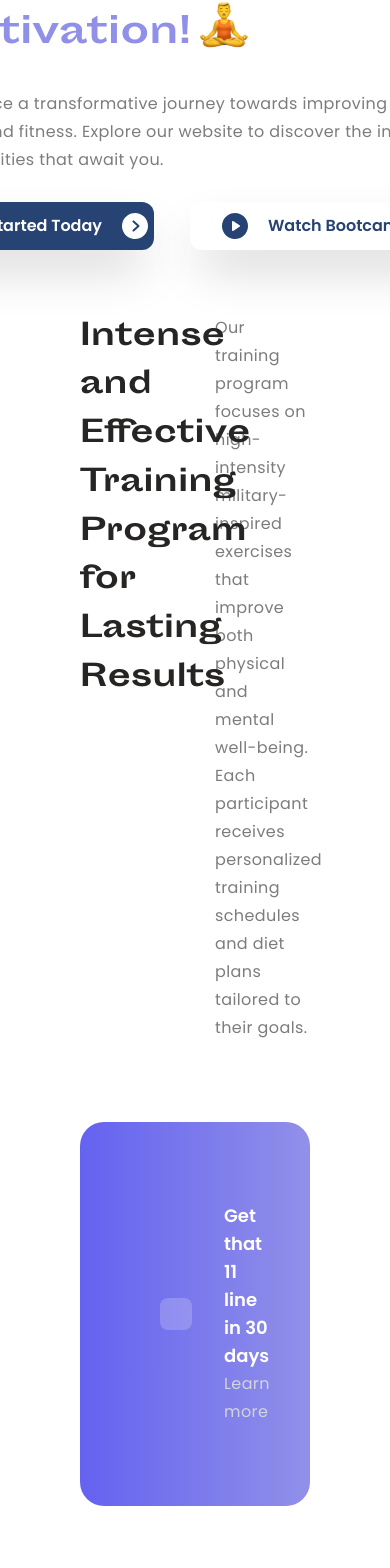
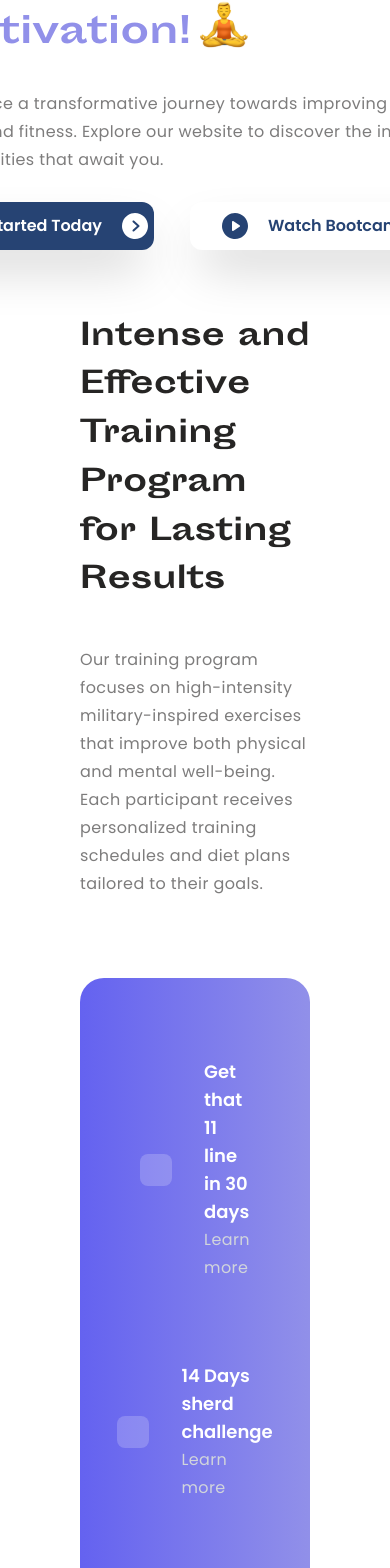
Before and after one commit to sohanemon/helsia-bootcamp, a Next.js app: page / in a window 390 px wide. Shown: the part 410-1978 px from the top of the page. Built offline with nearby package versions, Linux system fonts and the light colour scheme.

Commit message:
Jun 15, 2023, 3:53 PM

```diff
--- a/src/app/challenges.tsx
+++ b/src/app/challenges.tsx
@@ -3,7 +3,7 @@ import Image from 'next/image';
 
 export default function Challenges() {
   return (
-    <section className='flex items-center justify-between gap-20 p-20 my-20 bg-gradient-to-r from-themeIndigo-dark to-themeIndigo-light rounded-3xl'>
+    <section className='flex items-center justify-between gap-20 p-20 my-20 max-sm:flex-col bg-gradient-to-r from-themeIndigo-dark to-themeIndigo-light rounded-3xl'>
       {data.map((el) => (
         <div key={el.text} className='flex items-center gap-8'>
           <div className='p-4 rounded-lg bg-white/20'>
--- a/src/app/get-in-touch.tsx
+++ b/src/app/get-in-touch.tsx
@@ -7,7 +7,7 @@ export default function GetInTouch() {
       <h1 className='mb-4 -mt-10 text-4xl leading-normal text-center text-white font-grot '>
         Get In Touch
       </h1>
-      <div className='flex items-center justify-between text-white'>
+      <div className='flex items-center justify-between text-white max-sm:flex-col'>
         {data.map((el) => (
           <div key={el.title} className='flex items-center gap-6'>
             <div className='p-5 rounded-2xl bg-white/20'>
--- a/src/app/intense-&-effective.tsx
+++ b/src/app/intense-&-effective.tsx
@@ -3,7 +3,7 @@ import Heading from '@/components/ui/heading';
 
 export default function IntenseEffective() {
   return (
-    <div className='grid grid-cols-2 gap-10 my-16'>
+    <div className='grid grid-cols-1 gap-10 my-16 sm:grid-cols-2'>
       <Heading>
         Intense and Effective Training Program for Lasting Results
       </Heading>
--- a/src/app/pricing.tsx
+++ b/src/app/pricing.tsx
@@ -6,7 +6,7 @@ import Image from 'next/image';
 
 export default function Pricing() {
   return (
-    <section className='relative grid grid-cols-3 gap-20 pb-px pr-10 my-20 bg-white rounded-lg rounded-tl-none shadow'>
+    <section className='relative grid grid-cols-1 gap-20 pb-px pr-10 my-20 bg-white rounded-lg rounded-tl-none shadow sm:grid-cols-3'>
       {data.map((el, idx) => (
         <PricingCard {...el} key={el.price} idx={idx + 1} />
       ))}
--- a/src/app/testimonial.tsx
+++ b/src/app/testimonial.tsx
@@ -6,7 +6,7 @@ export default function Testimonial() {
   return (
     <section className='my-20'>
       <Heading className='text-center'>Testimonials</Heading>
-      <div className='grid grid-cols-2 gap-12'>
+      <div className='grid grid-cols-1 gap-12 sm:grid-cols-2'>
         {data.map((el) => (
           <TestimonialCard key={el.feedback} {...el} />
         ))}
--- a/src/app/text-&-image.tsx
+++ b/src/app/text-&-image.tsx
@@ -14,13 +14,13 @@ export default function TextImage({
   grayText: string;
 }) {
   return (
-    <section className='grid items-center grid-cols-2'>
+    <section className='grid items-center grid-cols-1 sm:grid-cols-2'>
       <Image
         src={src}
         alt='people image'
         width={590}
         height={444}
-        className={rtl ? 'order-last ml-10' : '-ml-10'}
+        className={rtl ? 'sm:order-last sm:ml-10' : 'sm:-ml-10'}
       />
       <div>
         <Heading className='mb-4 text-4xl leading-normal'>{heading}</Heading>
```
